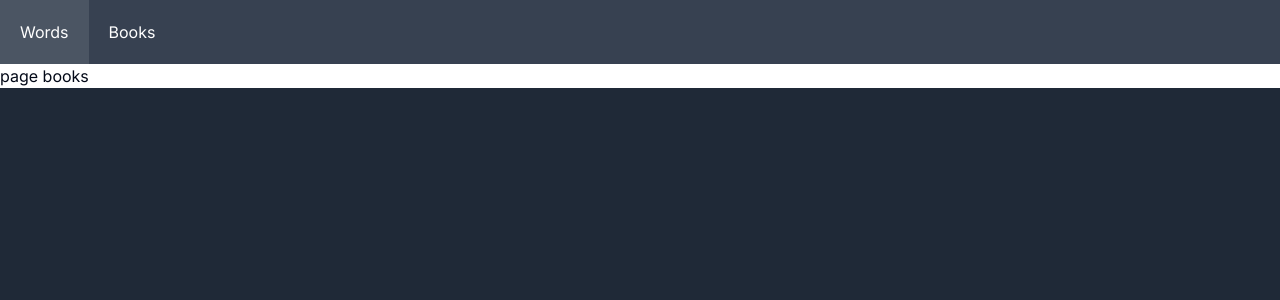
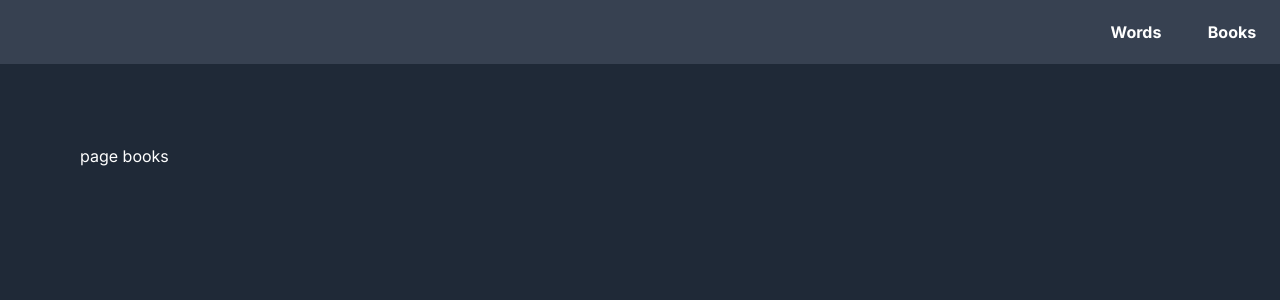
Before and after one commit to lucas5g/mean-next, a Next.js app: page /books in a window 1280 px wide. Shown: the top 300 px of the page. Built offline with nearby package versions, Linux system fonts and the light colour scheme.

Commit message:
add turbopack

```diff
--- a/next.config.mjs
+++ b/next.config.mjs
@@ -1,9 +1,7 @@
 /** @type {import('next').NextConfig} */
 const nextConfig = {
   compiler:{
-    styledComponents: {
-      displayName: false
-    }
+
   }
 };
 
--- a/package.json
+++ b/package.json
@@ -3,7 +3,7 @@
   "version": "0.1.0",
   "private": true,
   "scripts": {
-    "dev": "next dev",
+    "dev": "next dev --turbo",
     "build": "next build",
     "start": "next start",
     "lint": "next lint"
--- a/src/app/layout.tsx
+++ b/src/app/layout.tsx
@@ -30,16 +30,15 @@ export default function RootLayout({
 }>) {
   return (
     <html
-      lang="en"
-      className="h-screen  text-white bg-gray-800"
+      lang="pt-br"
     >
 
 
       <Provider>
         <body
-          className={inter.className}>
+          className={`${inter.className} bg-gray-800  text-white`}>
           <nav className="bg-gray-700 text-white">
-            <ul className="flex">
+            <ul className="flex justify-end ">
 
               {links.map(link => {
                 return (
@@ -49,7 +48,7 @@ export default function RootLayout({
                     <li
                       key={link.href}
 
-                      className="p-5 hover:bg-gray-600 "
+                      className="h-16 w-24  hover:bg-gray-600 font-bold items-center justify-center flex"
                     >
 
                       {link.name}
@@ -60,7 +59,7 @@ export default function RootLayout({
             </ul>
           </nav>
           <main
-          // className="lg:p-20 p-10 space-y-6"
+            className="lg:p-20 p-10 space-y-6 "
           >
             {children}
 
--- a/src/app/page.tsx
+++ b/src/app/page.tsx
@@ -13,7 +13,7 @@ export interface WordInterface {
 export default async function Home() {
 
   const res = await fetch('http://localhost:3000/api/words', {
-    // cache: 'no-cache'
+    cache: 'no-cache'
     // next:{
     //   revalidate: 5
     // }
@@ -22,18 +22,14 @@ export default async function Home() {
   const data = await res.json()
 
   return (
-
-    <main
-    // className="min-h-screen lg:p-20 p-10 space-y-6 text-white bg-gray-800"
-    >
-
-      {/* <Input
+    <>
+      <Input
         words={data}
       />
+      <List fixed />
+      <List />
 
-      <List fixed />
-      <List /> */}
-    </main>
+    </>
 
   );
 }
```
Also changed, not shown: 1 other file (tests, documents, lock files or other folders).
